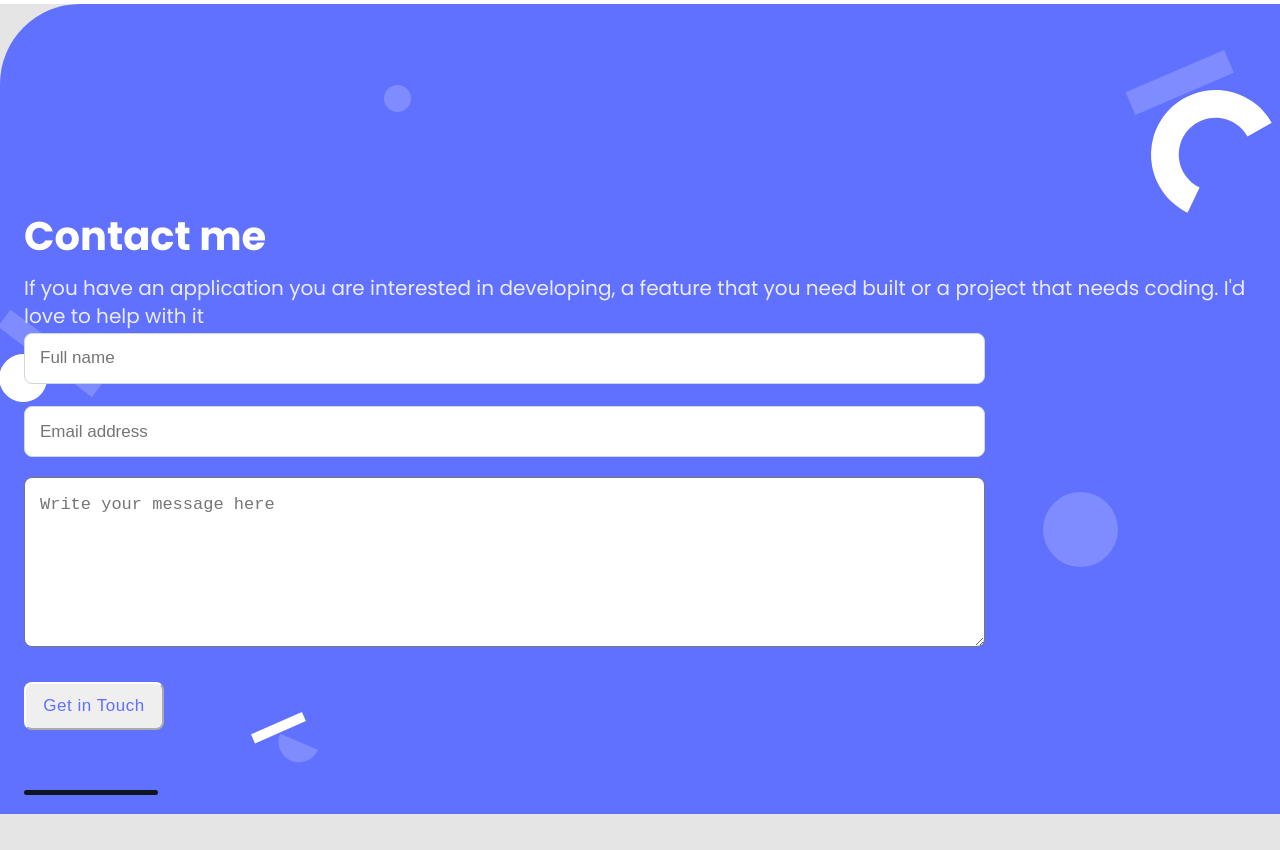
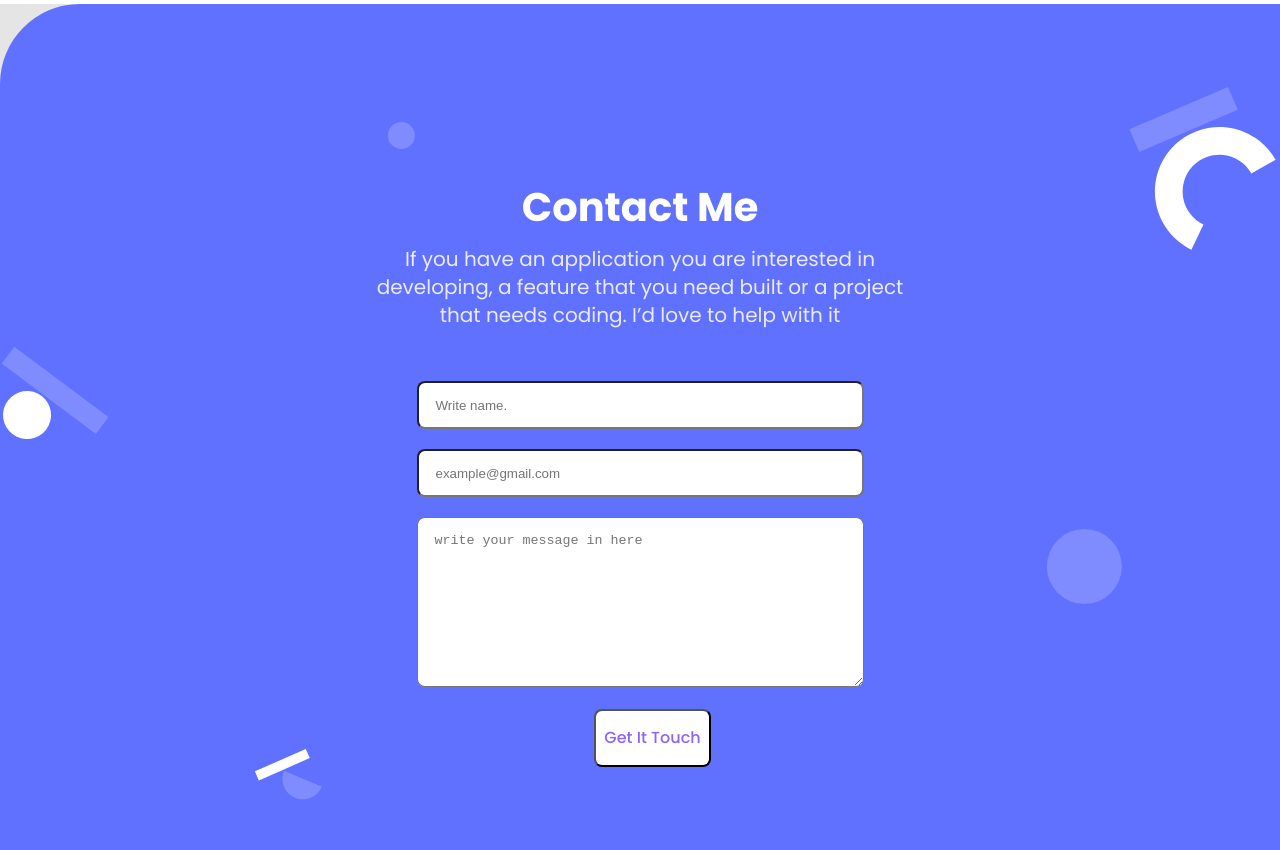
Before and after one commit to misikirdelelew/Portiflio-re-build, a website: page index.html in a window 1280 px wide. Shown: the part 3804-4654 px from the top of the page. Before the commit the page ends 4618 px from the top, so only its background shows below. Drawn offline with Linux system fonts and the light colour scheme.

Commit message:
add form validation commits

```diff
--- /dev/null
+++ b/formvalidation.js
@@ -0,0 +1,13 @@
+const form = document.forms[0];
+const email = document.getElementById('email');
+const error = document.getElementById('error-show');
+
+form.addEventListener('submit', (event) => {
+    const messageDiplay = [];
+    if (email.value.match(/[A-Z]/)) {
+        messageDiplay.push('Please, Write Your Email In Lowercase letter .');
+        error.innerHTML = messageDiplay.join(', ');
+        event.preventDefault();
+        event.stopPropagation();
+    }
+});
--- a/index.html
+++ b/index.html
@@ -149,41 +149,31 @@
         </div>
 
     </section>
-    <!--Contact section of the page begins-->
-    <section class="contact-part" id="contactsection">
-        <div class="contactform-section">
-            <div class="contact-information">
-                <h2 class="contact-1">Contact me</h2>
-                <p class="par-1">If you have an application you
-                    are interested in developing, a
-                    feature that you need built or a
-                    project that needs coding. I'd
-                    love to help with it</p>
-                <form class="contact-form" action="https://formspree.io/f/mgedjayo" method="post">
-                    <ul class="contact-input-form">
-                        <li>
-                            <label><input class="contact-inputs" type="text" name="full_name" placeholder="Full name"
-                                    maxlength="30" required /></label>
-                        </li>
-                        <li>
-                            <label><input class="contact-inputs" type="email" name="email" placeholder="Email address"
-                                    required /></label>
-                        </li>
-                        <li>
-                            <label><textarea placeholder="Write your message here" class="contact-txt"
-                                    name="contact_text" cols="30" rows="5" maxlength="500" required></textarea></label>
-                        </li>
-                        <li class="contact-button-li">
-                            <button type="submit" class="contact-button">
-                                Get in Touch</button>
-                        </li>
-                    </ul>
-                </form>
-                <img src="images/last-line.svg" alt="end of portfolio">
-            </div>
-        </div>
+    <section class="contact-info" id="contactsec">
+        <article class="contact-info-user">
+            <h2 class="contact-me-h2">Contact Me</h2>
+            <p class="contact-p">If you have an application you are interested in developing, a feature that you
+                need built or a project that needs coding. I’d love to help with it </p>
+        </article>
+        <article class="form-input">
+            <form action="https://formspree.io/f/xpzbbbob" method="POST" class="form-contact id=" form-contact">
+                <label for="name"></label>
+                <input type="text" name="Name" placeholder="Write name." required maxlength="30" id="name">
+                <label for="email"></label>
+                <input type="email" name="Email" placeholder="example@gmail.com" required id="email">
+                <label for="msg-box"></label>
+                <textarea name="message" id="msg-box" cols="30" rows="10" placeholder="write your message in here"
+                    maxlength="500" required></textarea>
+                <button type="submit" class="get-in-touch-btn
+                ">Get It Touch</button>
+                <div class="error-message">
+                    <small id="error-show"></small>
+                </div>
+            </form>
+        </article>
     </section>
     <script src="./app.js"></script>
+    <script src="./formvalidation.js"></script>
 </body>
 
 </html>
--- a/style.css
+++ b/style.css
@@ -162,12 +162,6 @@ ul {
   height: 20px;
 }
 
-.contact-info img {
-  width: 134px;
-  height: 5px;
-  align-self: center;
-}
-
 .card > div > img {
   width: 100%;
   transition: all ease-in-out 0.3s;
@@ -303,15 +297,130 @@ ul {
   gap: 10px;
 }
 
-.contactform-section {
-  box-sizing: border-box;
+.contact-info {
+  background: #6070ff url(./images/contact-bg.svg) no-repeat 100% 100%;
+  height: max-content;
   width: 100%;
-  background: #6070ff;
-  background-repeat: no-repeat;
-  background-position: right;
   border-top-left-radius: 80px;
-  background-image: url(./images/bac-mobile.svg);
-  padding: 103px 24px 8px 24px;
+}
+
+.contact-p {
+  font-family: "Poppins", sans-serif;
+  font-style: normal;
+  font-weight: 400;
+  font-size: 20px;
+  line-height: 28px;
+  color: #ebebff;
+  margin-top: 12px;
+  width: 327px;
+  height: 102px;
+  margin-bottom: 87px;
+  text-align: center;
+}
+
+.form-contact {
+  display: flex;
+  flex-direction: column;
+  align-items: center;
+}
+
+.form-contact input {
+  height: 48px;
+  width: 327px;
+  border-radius: 8px;
+  margin-bottom: 20px;
+  color: #172b4d;
+}
+
+.form-contact input:last-child {
+  margin-bottom: 18px;
+}
+
+#msg-box {
+  width: 327px;
+  height: 170px;
+  border-radius: 8px;
+  margin-bottom: 22px;
+}
+
+.form-contact button {
+  align-self: flex-start;
+  margin-left: 25px;
+  width: max-content;
+  height: auto;
+  font-family: "Poppins", sans-serif;
+  font-style: normal;
+  font-weight: 500;
+  font-size: 16px;
+  line-height: 38px;
+  color: #8f63f4;
+  background-color: #fff;
+  border-radius: 8px;
+}
+
+.contact-info-user {
+  display: flex;
+  flex-direction: column;
+  align-items: center;
+}
+
+.form-contact input::placeholder,
+.form-contact textarea::placeholder {
+  padding-left: 17px;
+}
+
+.form-contact button:hover {
+  background-color: #5a57ab;
+  color: #fff;
+}
+
+.form-contact button:active {
+  background-color: #4b45fa;
+  color: #fff;
+}
+
+.form-contact button:disabled {
+  background-color: #fff;
+  color: #808080;
+}
+
+.form-contact textarea {
+  padding-top: 15px;
+}
+
+.contact-me-h2 {
+  font-family: "Poppins", sans-serif;
+  font-style: normal;
+  font-weight: 700;
+  font-size: 40px;
+  line-height: 49px;
+  color: #fff;
+  margin-top: 105px;
+}
+
+.error-message {
+  margin-top: 7px;
+}
+
+#error-show {
+  font-family: "Poppins", sans-serif;
+  font-style: normal;
+  font-weight: 400;
+  font-size: 25px;
+  line-height: 30px;
+  color: #d6d601;
+}
+
+/* .contact-form input {
+  height: 48px;
+  width: 327px;
+  border-radius: 8px;
+  margin-bottom: 20px;
+  color: #172b4d;
+} */
+
+.contact-form input:last-child {
+  margin-bottom: 18px;
 }
 
 .ccontact-part {
@@ -330,12 +439,12 @@ ul {
   padding-bottom: 24px;
 }
 
-.contact-info {
+/* .contact-info {
   display: flex;
   flex-direction: column;
   gap: 12px;
   width: 100%;
-}
+} */
 
 .contact-info h2 {
   font-size: 40px;
@@ -884,13 +993,24 @@ ul {
     flex: 1;
   }
 
+  .contact-info {
+    width: 100%;
+    height: 52.875em;
+    background: #6070ff url(./images/contact-bg-form-desktop.svg) no-repeat 65% 65%;
+  }
+
+  .contact-info-user {
+    padding-top: 72px;
+  }
+
+  .contact-p {
+    height: auto;
+    width: 569px;
+    margin-bottom: 12px;
+  }
+
   .contactform-section {
     background-image: url(./images/bac-desktop.svg);
-  }
-
-  .contact-info p {
-    width: 100%;
-    padding-bottom: 20px;
   }
 
   .contact-inputs {
@@ -901,10 +1021,17 @@ ul {
     height: 170px;
   }
 
-  .contact-form {
-    width: 78%;
+  .form-contact input {
+    width: 447px;
+  }
+
+  .form-contact button {
     align-self: center;
+    padding: 8px;
   }
+
+  #msg-box {
+    width: 447px;
   }
 
   #portfoliosection {
@@ -1065,3 +1192,4 @@ ul {
       padding: 12px;
     }
   }
+}
```
Also changed, not shown: images/contact-bg-form-desktop.svg (added), images/line-bottom-contact.png (added). Lines whose indentation alone changed are shown as unchanged.
